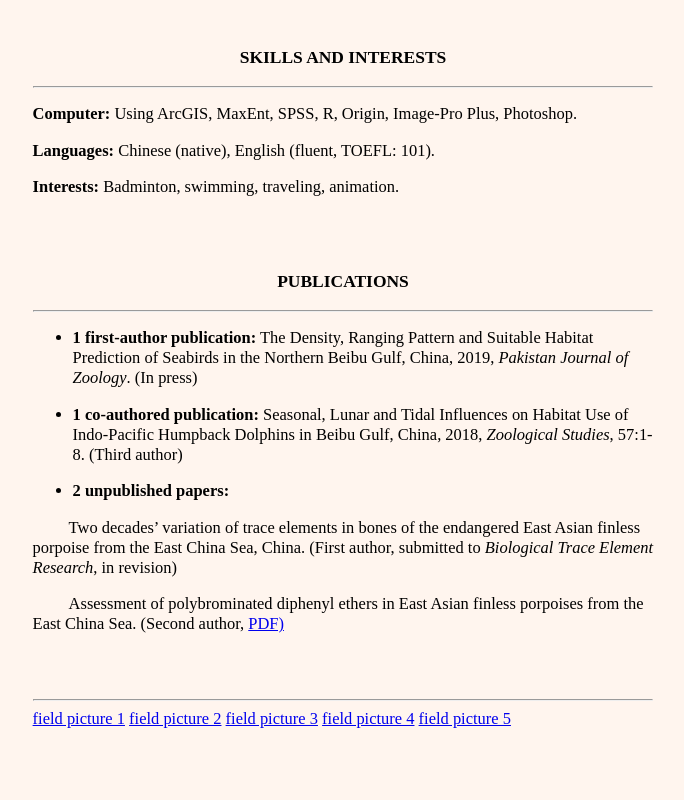
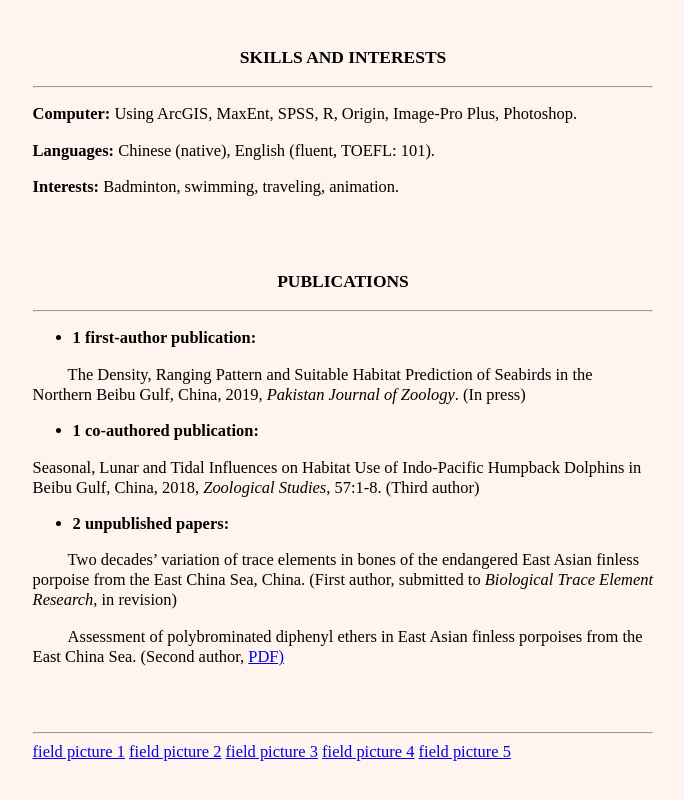
Before and after one commit to hao181234/joycv, a plain HTML site: page index.html in a window 1280 px wide. Shown: the part 2024-2824 px from the top of the page, without its empty margins (297-981 px from the left). Before the commit the page ends 2801 px from the top, so only its background shows below. Drawn offline with Linux system fonts and the light colour scheme.

Commit message:
format changes

```diff
--- a/index.html
+++ b/index.html
@@ -181,18 +181,18 @@
 	 <hr/>
 
 	 <ul>
-	  <li><b>1 first-author publication:</b> The Density, Ranging Pattern and Suitable Habitat Prediction of Seabirds in the Northern Beibu Gulf, China, 2019, <i>Pakistan Journal of Zoology</i>. (In press)</li>
+	  <li><b>1 first-author publication:</b></li>
+         </ul>
+         <p style="text-indent:35px;">The Density, Ranging Pattern and Suitable Habitat Prediction of Seabirds in the Northern Beibu Gulf, China, 2019, <i>Pakistan Journal of Zoology</i>. (In press)</p>
+	 <ul>
+	  <li><b>1 co-authored publication:</b></li>
 	 </ul>
-
+	 <p style=:"text-indent:35px;">Seasonal, Lunar and Tidal Influences on Habitat Use of Indo-Pacific Humpback Dolphins in Beibu Gulf, China, 2018, <i>Zoological Studies</i>, 57:1-8. (Third author)</p>
 	 <ul>
-	  <li><b>1 co-authored publication:</b> Seasonal, Lunar and Tidal Influences on Habitat Use of Indo-Pacific Humpback Dolphins in Beibu Gulf, China, 2018, <i>Zoological Studies</i>, 57:1-8. (Third author)</li>
+	  <li><b>2 unpublished papers:</b></li>
 	 </ul>
-
-	 <ul>
-	 <li><b>2 unpublished papers:</b></li>
-	 </ul>
-	 <p style="text-indent:36px;">Two decades’ variation of trace elements in bones of the endangered East Asian finless porpoise from the East China Sea, China. (First author, submitted to <i>Biological Trace Element Research</i>, in revision)</p>
-	 <p style="text-indent:36px;">Assessment of polybrominated diphenyl ethers in East Asian finless porpoises from the East China Sea. (Second author, <a href="Manuscript.pdf" target="_blank">PDF)</a></p>
+	 <p style="text-indent:35px;">Two decades’ variation of trace elements in bones of the endangered East Asian finless porpoise from the East China Sea, China. (First author, submitted to <i>Biological Trace Element Research</i>, in revision)</p>
+	 <p style="text-indent:35px;">Assessment of polybrominated diphenyl ethers in East Asian finless porpoises from the East China Sea. (Second author, <a href="Manuscript.pdf" target="_blank">PDF)</a></p>
 	 <br/>
 	 <br/>
 	 <hr/>
```
